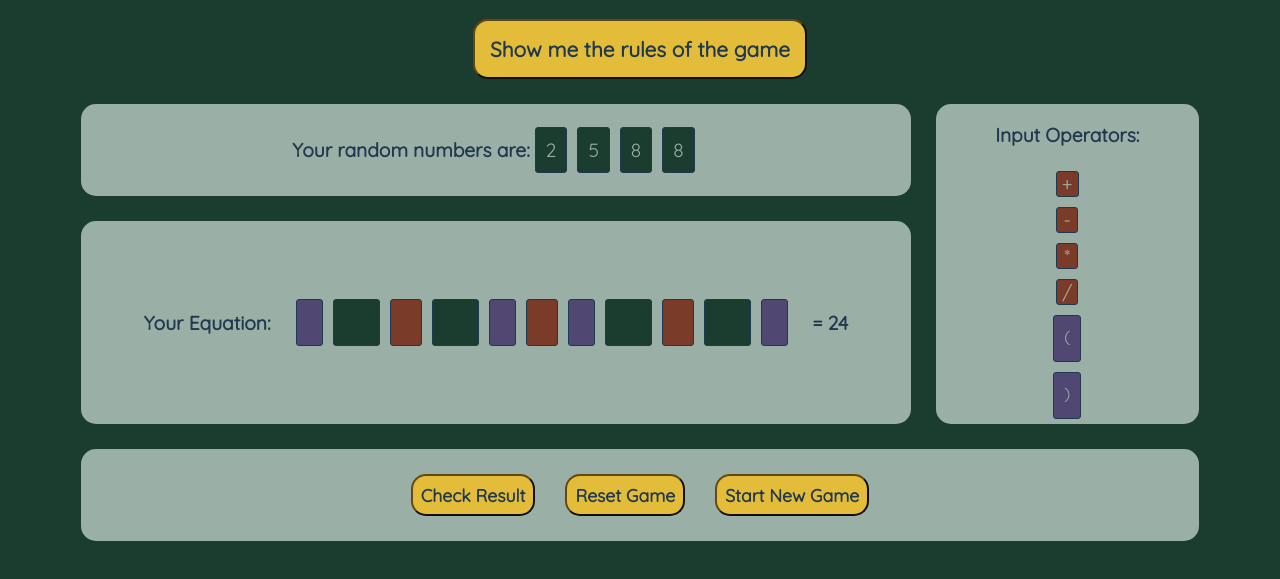
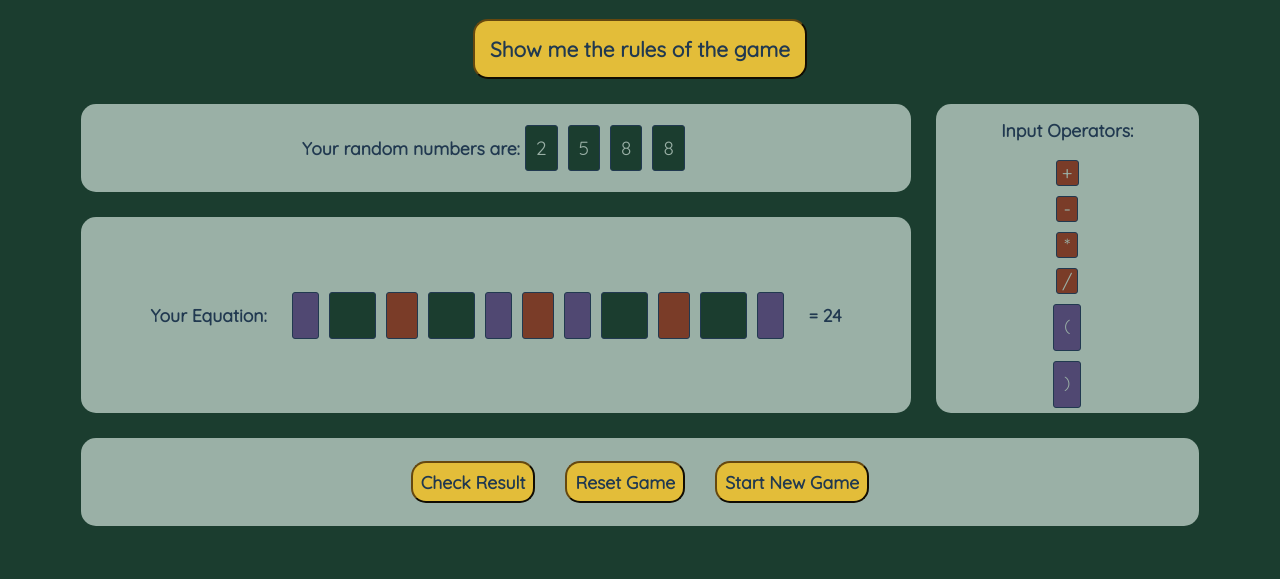
Before and after one commit to ellikarg/firstevergame, a plain HTML site: page index.html in a window 1280 px wide. Shown: the part 89-668 px from the top of the page. Drawn offline with Linux system fonts and the light colour scheme.

Commit message:
fix: fix descending order of headings after lighthouse analysis

```diff
--- a/assets/css/style.css
+++ b/assets/css/style.css
@@ -20,11 +20,7 @@ h1 {
 }
 
 h2 {
-    font-size: 120%;
-}
-
-h3 {
-    font-size: 120%;
+    font-size: 110%;
 }
 
 .button {
--- a/assets/js/script.js
+++ b/assets/js/script.js
@@ -148,7 +148,7 @@ function resetFunction() {
     let resetAll = document.getElementsByClassName('container');
     for (i = 0; i < resetAll.length; i++) {
         resetAll[i].innerHTML = "";
-    };
+    }
 }
 
 document.getElementById('new-game').addEventListener('click', newGameFunction);
--- a/index.html
+++ b/index.html
@@ -26,7 +26,7 @@
         <div class="grid-container">
 
             <div class="grid-items grid-random-numbers flex-container drag-numbers">
-                <h3>Your random numbers are:</h3>
+                <h2>Your random numbers are:</h2>
                 <div class="random-item draggable" id="random-number-1" draggable="true">1</div>
                 <div class="random-item draggable" id="random-number-2" draggable="true">2</div>
                 <div class="random-item draggable" id="random-number-3" draggable="true">3</div>
@@ -34,7 +34,7 @@
             </div>
 
             <div class="grid-items grid-equation flex-container drop-numbers" id="equation">
-                <h3 class="result">Your Equation:</h3>
+                <h2 class="result">Your Equation:</h2>
                 <div class="flex-container">
                     <div class="brackets-container container draggable" draggable="true"></div>
                     <div class="random-item-container container draggable" draggable="true"></div>
@@ -48,11 +48,11 @@
                     <div class="random-item-container container draggable" draggable="true"></div>
                     <div class="brackets-container container draggable" draggable="true"></div>
                 </div>
-                <h3 class="result">= 24</h3>
+                <h2 class="result">= 24</h2>
             </div>
 
             <div class="grid-items grid-operators flex-container-operators">
-                <h3>Input Operators:</h3>
+                <h2>Input Operators:</h2>
                 <div class="operators-item draggable" draggable="true">+</div>
                 <div class="operators-item draggable" draggable="true">-</div>
                 <div class="operators-item draggable" draggable="true">*</div>
```
